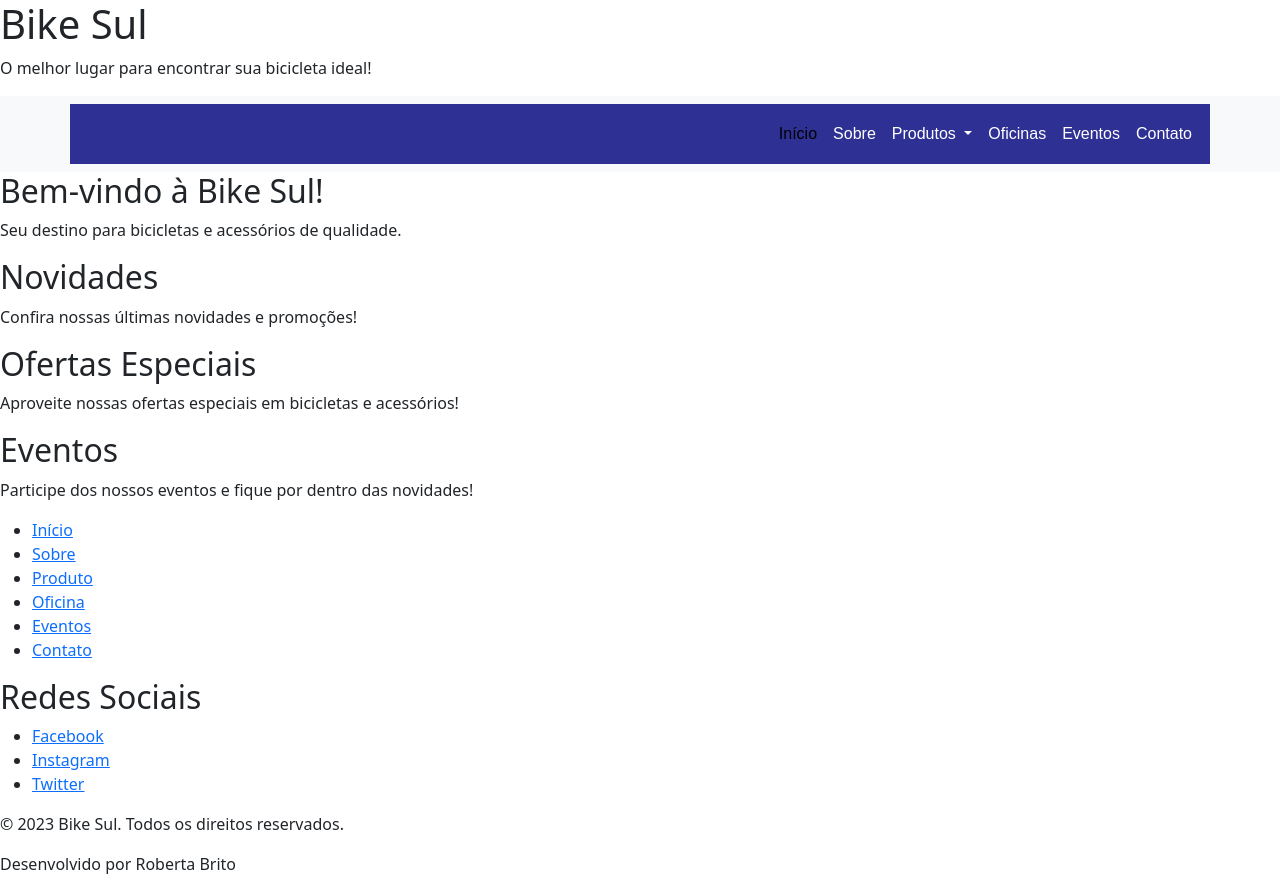
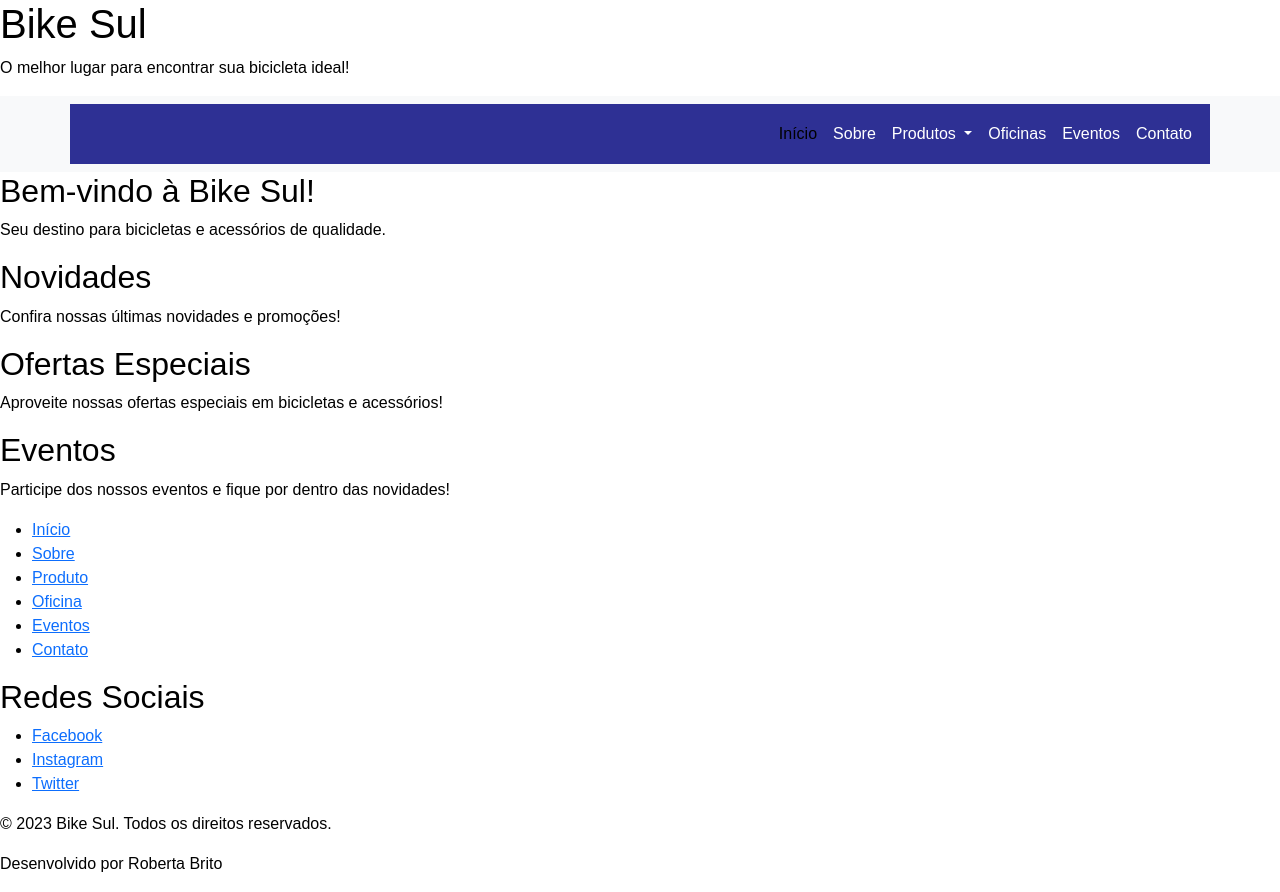
Before and after one commit to robertamsbrito/sitebikesul, a plain HTML site: page index.html in a window 1280 px wide. Drawn offline with nearby package versions, Linux system fonts and the light colour scheme; a script that the page names is missing.

Commit message:
alteration body

```diff
--- a/style.css
+++ b/style.css
@@ -1,11 +1,14 @@
 body {
     background-color: white;
+    color: black;
+    font-family: Arial, sans-serif;
 }
 
 .container {
     background-color: #2E3094;
     font-family: Arial, sans-serif;
     font-size: 16px;
+
     padding: 10px;
 }
 
```
